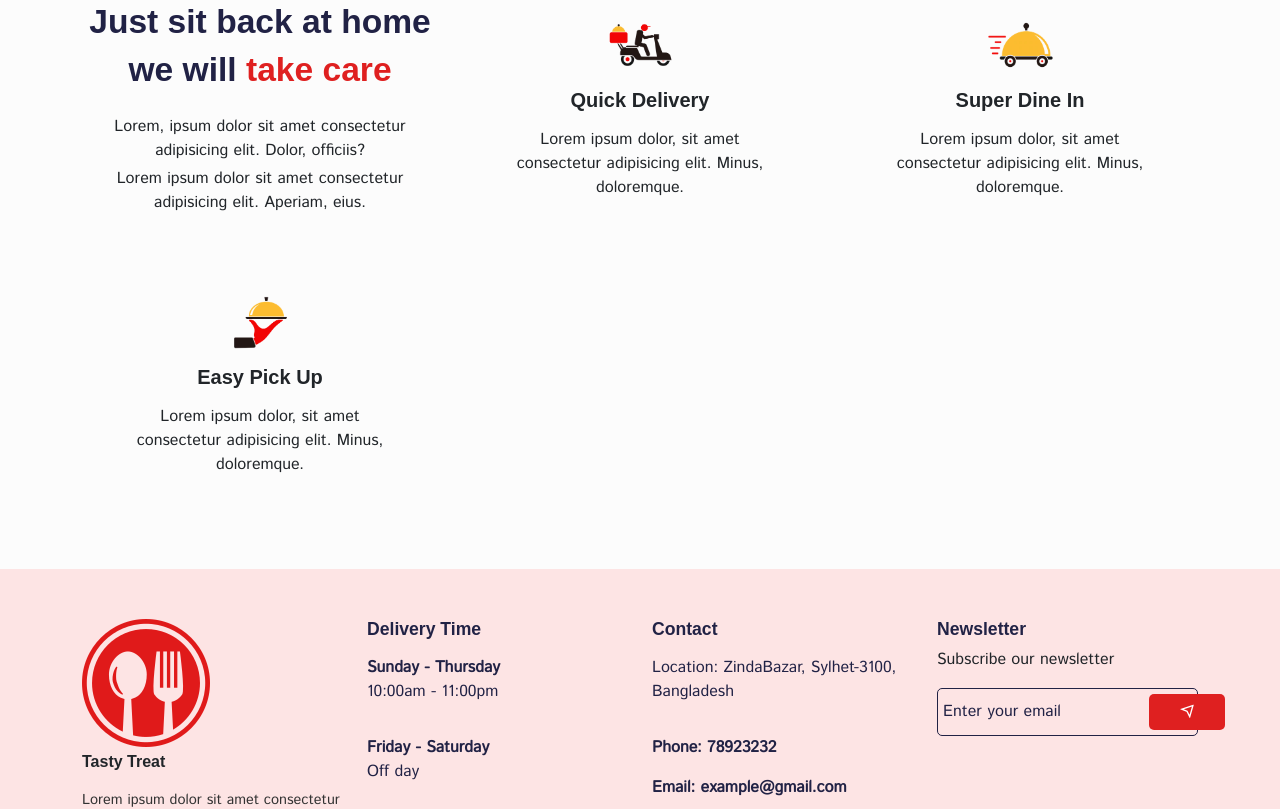
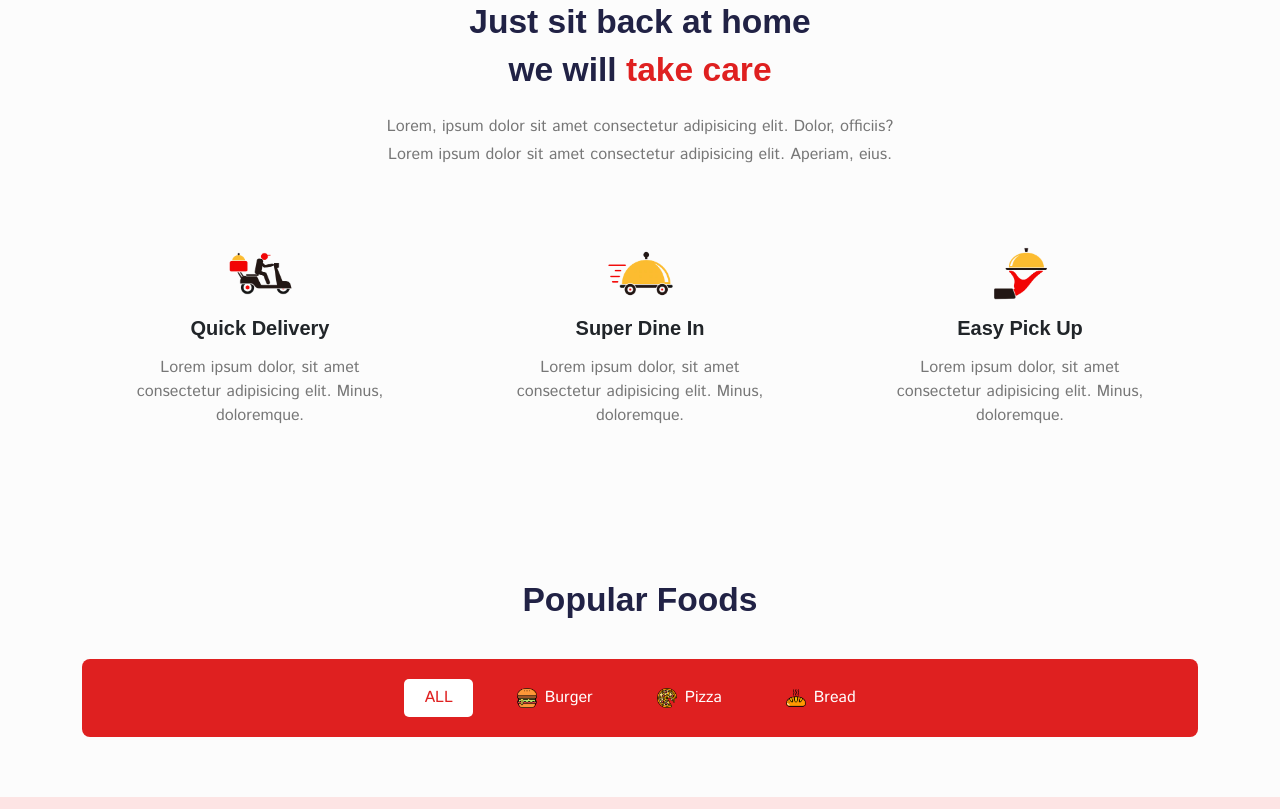
Before and after one commit to xyfer17/Food-Delivery, a React (Create React App) app: page /home in a window 1280 px wide. Shown: the part 1060-1869 px from the top of the page. Built offline with nearby package versions, Linux system fonts and the light colour scheme; a web font is replaced by a local one.

Commit message:
add product card

```diff
--- a/src/assets/fake-data/products.js
+++ b/src/assets/fake-data/products.js
@@ -13,7 +13,7 @@
 
 import product_04_image_01 from "../images/product_4.1.jpg";
 import product_04_image_02 from "../images/product_4.2.jpg";
-import product_04_image_03 from "../images/product_4.3.jpg";
+import product_04_image_03 from "../images/product_4.3.png";
 
 import product_05_image_01 from "../images/product_04.jpg";
 import product_05_image_02 from "../images/product_08.jpg";
--- a/src/pages/Home.jsx
+++ b/src/pages/Home.jsx
@@ -1,4 +1,4 @@
-import React from "react";
+import React, { useState } from "react";
 import { Col, Container, Row } from "reactstrap";
 import Helmet from "../components/Helmet";
 import "../styles/hero-section.css";
@@ -9,6 +9,11 @@
 import featureImg03 from "../assets/images/service-03.png";
 import { Link } from "react-router-dom";
 import "../styles/home.css";
+import products from "../assets/fake-data/products.js";
+
+import foodCategoryImg01 from "../assets/images/hamburger.png";
+import foodCategoryImg02 from "../assets/images/pizza.png";
+import foodCategoryImg03 from "../assets/images/bread.png";
 
 import Category from "../components/UI/category/Category";
 
@@ -32,6 +37,8 @@
 ];
 
 const Home = () => {
+  const [category, setCategory] = useState("ALL");
+
   return (
     <Helmet title="Home">
       <section>
@@ -92,7 +99,7 @@
       <section>
         <Container>
           <Row>
-            <Col lang="12" className="text-center">
+            <Col lg="12" className="text-center">
               <h5 className="feature__subtitle mb-4"> what we serve</h5>
               <h2 className="feature__title">Just sit back at home</h2>
               <h2 className="feature__title">
@@ -110,12 +117,66 @@
             {featureData.map((item, index) => (
               <Col lg="4" md="6" sm="6" key={index} className="mt-5">
                 <div className="feature__item text-center px-5 py-3">
-                  <img src={item.imgUrl} alt="" className="w-25 mb-3" />
-                  <h5 className="fw-bold mb-3">{item.title}</h5>
+                  <img
+                    src={item.imgUrl}
+                    alt="feature-img"
+                    className="w-25 mb-3"
+                  />
+                  <h5 className=" fw-bold mb-3">{item.title}</h5>
                   <p>{item.desc}</p>
                 </div>
               </Col>
             ))}
+          </Row>
+        </Container>
+      </section>
+
+      <section>
+        <Container>
+          <Row>
+            <Col lg="12" className="text-center">
+              <h2>Popular Foods</h2>
+            </Col>
+            <Col lg="12">
+              <div className="food__category d-flex align-items-center justify-content-center gap-4">
+                <button
+                  className={`all_btn ${
+                    category === "ALL" ? "foodBtnActive" : ""
+                  }`}
+                  onClick={() => setCategory("ALL")}
+                >
+                  ALL
+                </button>
+                <button
+                  className={`d-flex align-items-center gap-2 ${
+                    category === "BURGER" ? "foodBtnActive" : ""
+                  }`}
+                  onClick={() => setCategory("BURGER")}
+                >
+                  <img src={foodCategoryImg01} alt="" />
+                  Burger
+                </button>
+                <button
+                  className={`d-flex align-items-center gap-2 ${
+                    category === "PIZZA" ? "foodBtnActive" : ""
+                  }`}
+                  onClick={() => setCategory("PIZZA")}
+                >
+                  {" "}
+                  <img src={foodCategoryImg02} alt="" />
+                  Pizza
+                </button>
+                <button
+                  className={`d-flex align-items-center gap-2 ${
+                    category === "BREAD" ? "foodBtnActive" : ""
+                  }`}
+                  onClick={() => setCategory("BREAD")}
+                >
+                  <img src={foodCategoryImg03} alt="" />
+                  Bread
+                </button>
+              </div>
+            </Col>
           </Row>
         </Container>
       </section>
--- a/src/styles/home.css
+++ b/src/styles/home.css
@@ -6,3 +6,40 @@
 .feature__title span{
     color: #df2020;
 }
+
+.feature__text{
+    color: #777;
+}
+
+.feature__item p{
+    color: #777;
+}
+
+
+.food__category{
+    background: #df2020;
+    text-align: center;
+    margin-top: 30px;
+    padding: 20px 0px;
+    border-radius: 8px;
+}
+
+.food__category button{
+    border: none;
+    outline: none;
+    padding: 7px 20px;
+    background: transparent;
+    color: #fff;
+}
+
+
+.food__category button img{
+    width: 20px;
+    height: 20px;
+}
+
+.foodBtnActive{
+    background: #fff !important;
+    border-radius: 5px;
+    color: #df2020 !important;
+}
```
Also changed, not shown: src/components/UI/product-card/ProductCard.jsx (added, +24 -0 lines).
